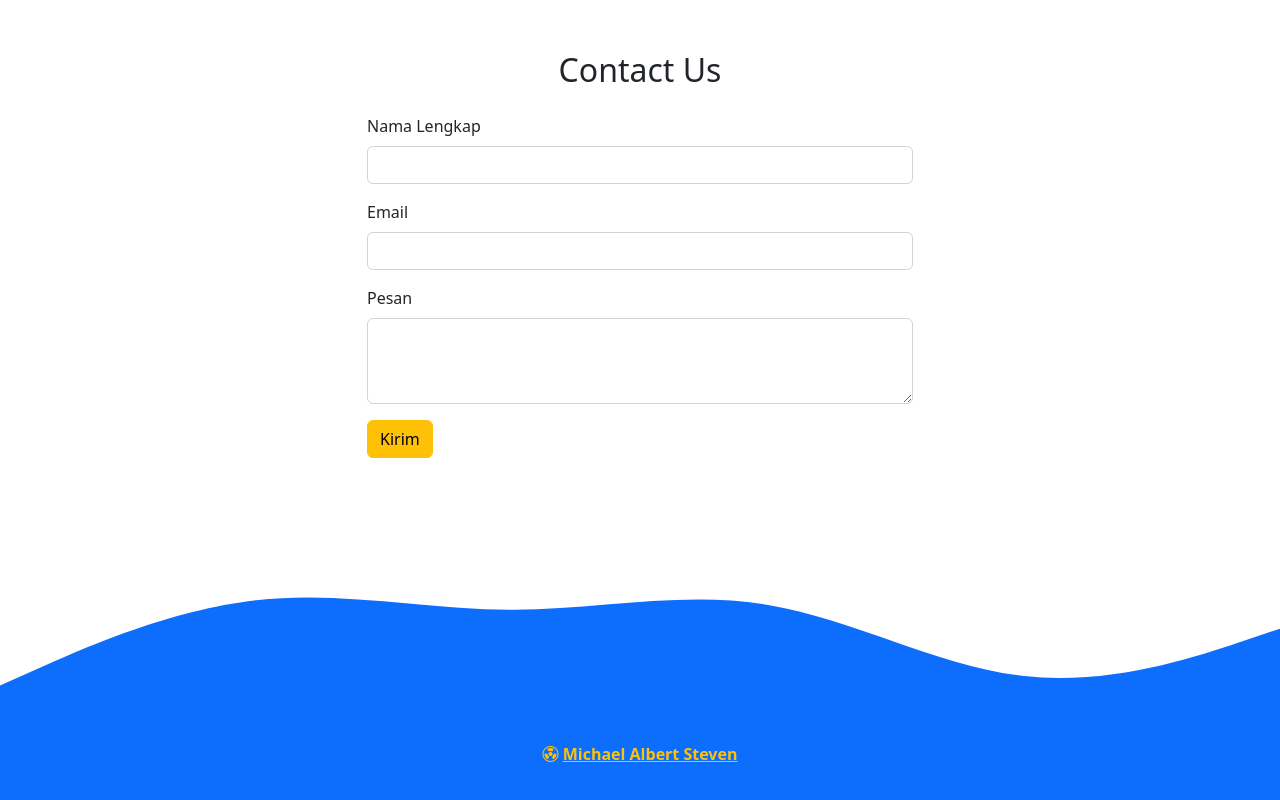
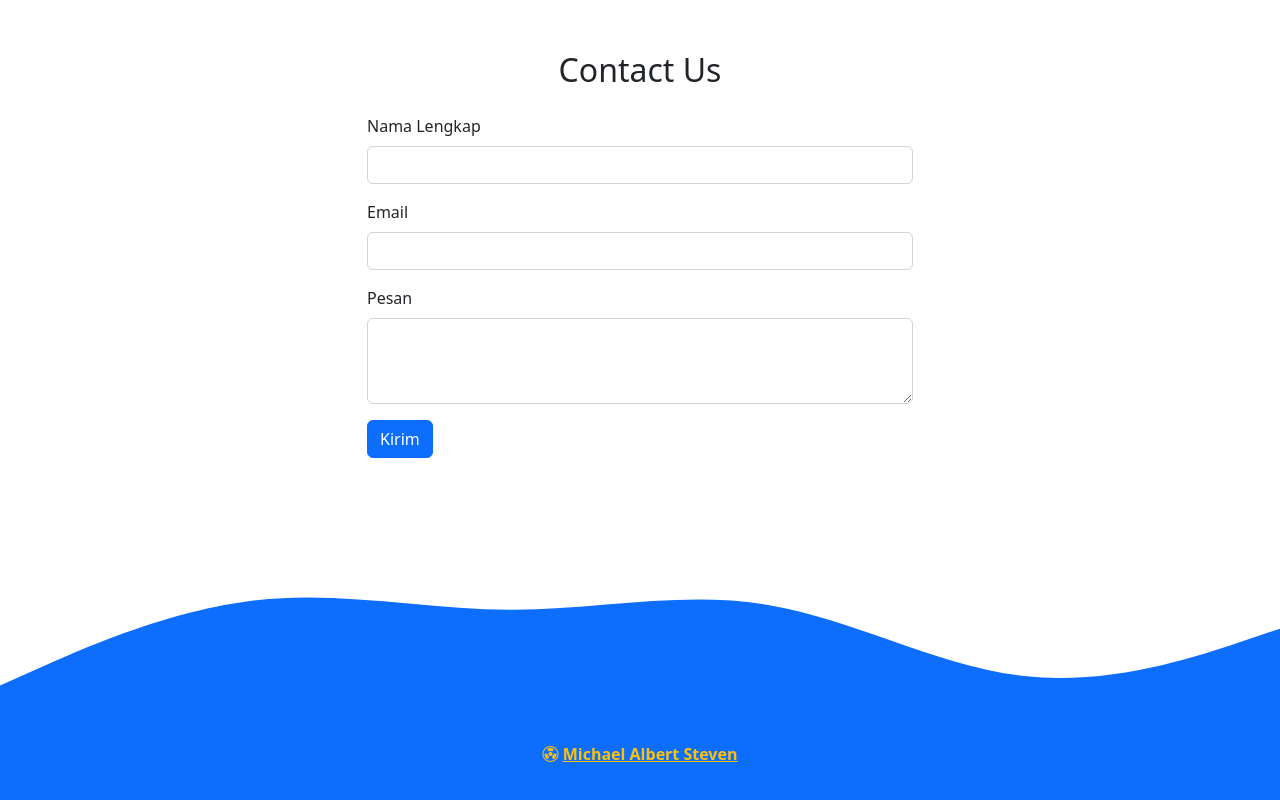
Before and after one commit to michaelalbertsteven/michaelalbertsteven, a plain HTML site: page index.html in a window 1280 px wide. Shown: the part 2814-3614 px from the top of the page. Drawn offline with nearby package versions, Linux system fonts and the light colour scheme.

Commit message:
warna merah tombol

```diff
--- a/index.html
+++ b/index.html
@@ -162,7 +162,7 @@
                 <label for="pesan" class="form-label">Pesan</label>
                 <textarea class="form-control" id="pesan" rows="3"></textarea>
               </div>
-              <button type="submit" class="btn btn-warning">Kirim</button>
+              <button type="submit" class="btn btn-primary">Kirim</button>
             </form>
           </div>
         </div>
```
